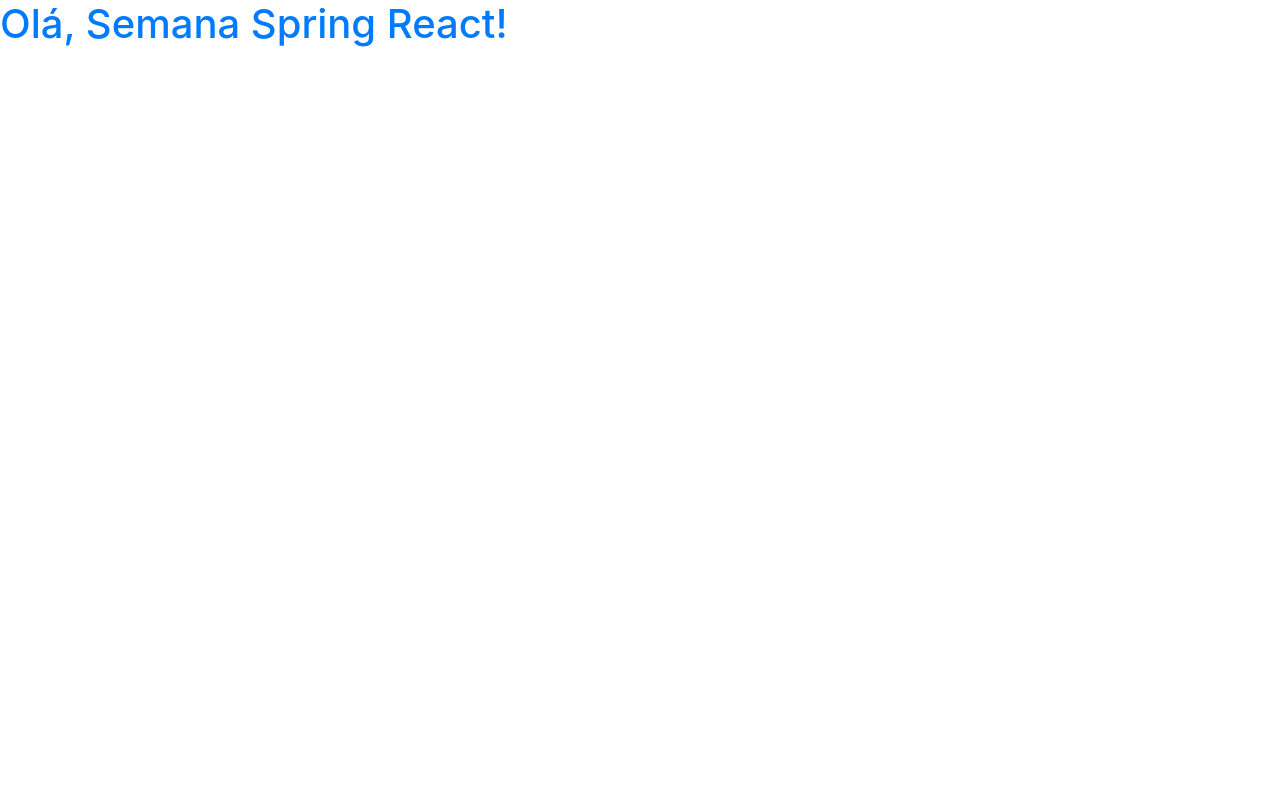
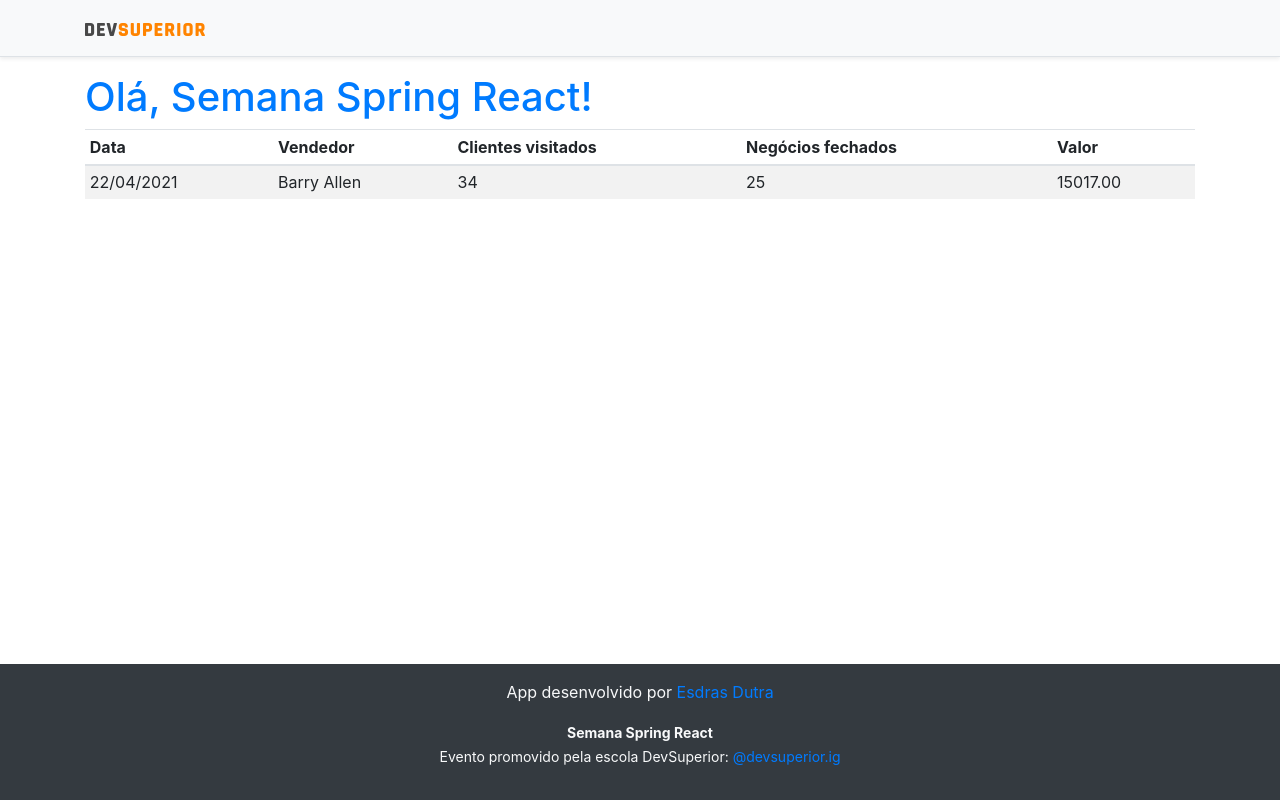
Before and after one commit to esdrasdutra/projeto-sds3, a React (Create React App) app in the folder frontend/: page / in a window 1280 px wide. Built offline with nearby package versions, Linux system fonts and the light colour scheme.

Commit message:
Componentes Estáticos Básicos

```diff
--- a/frontend/src/App.tsx
+++ b/frontend/src/App.tsx
@@ -1,10 +1,17 @@
-import React from 'react';
+import NavBar from    './components/NavBar';
+import Footer from    './components/Footer';
+import DataTable from './components/DataTable';
 
 function App() {
   return (
-    <div className="App">
-      <h1 className="text-primary">Olá, Semana Spring React!</h1>
-    </div>
+    <>
+      <NavBar />
+      <div className="container">
+        <h1 className="text-primary">Olá, Semana Spring React!</h1>
+        <DataTable/>
+      </div>
+      <Footer/>
+    </>
   );
 }
 
--- /dev/null
+++ b/frontend/src/components/DataTable/index.tsx
@@ -0,0 +1,29 @@
+function DataTable(){
+
+    return(
+<div className="table-responsive">
+    <table className="table table-striped table-sm">
+        <thead>
+            <tr>
+                <th>Data</th>
+                <th>Vendedor</th>
+                <th>Clientes visitados</th>
+                <th>Negócios fechados</th>
+                <th>Valor</th>
+            </tr>
+        </thead>
+        <tbody>
+            <tr>
+                <td>22/04/2021</td>
+                <td>Barry Allen</td>
+                <td>34</td>
+                <td>25</td>
+                <td>15017.00</td>
+            </tr>
+        </tbody>
+    </table>
+</div>
+    );
+}
+
+export default DataTable;
--- /dev/null
+++ b/frontend/src/components/Footer/index.tsx
@@ -0,0 +1,13 @@
+function Footer() {
+    return (
+        <footer className="footer mt-auto py-3 bg-dark">
+            <div className="container">
+                <p className="text-light">App desenvolvido por <a href="https://github.com/esdrasdutra/" target="_blank" rel="noreferrer">Esdras Dutra</a></p>
+                <p className="text-light"><small><strong>Semana Spring React</strong><br />
+      Evento promovido pela escola DevSuperior: <a href="https://instagram.com/devsuperior.ig" target="_blank" rel="noreferrer">@devsuperior.ig</a></small></p>
+            </div>
+        </footer>
+    );
+}
+
+export default Footer;
--- /dev/null
+++ b/frontend/src/components/NavBar/index.tsx
@@ -0,0 +1,14 @@
+import ImgDsDark from "../../assets/img/ds-dark.svg";
+function NavBar() {
+    return (
+        <div className="d-flex flex-column flex-md-row align-items-center p-3 px-md-4 mb-3 bg-light border-bottom shadow-sm">
+            <div className="container">
+                <nav className="my-2 my-md-0 mr-md-3">
+                    <img src={ImgDsDark} alt="DevSuperior" width="120" />
+                </nav>
+            </div>
+        </div>
+    );
+}
+
+export default NavBar;
```
Also changed, not shown: frontend/src/assets/img/ds-dark.svg (added).
